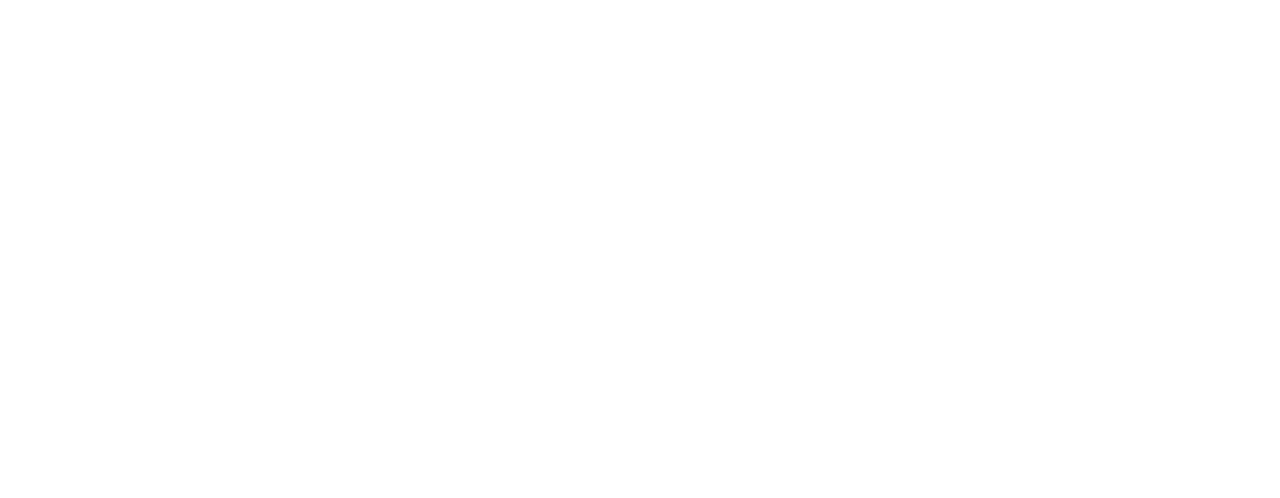
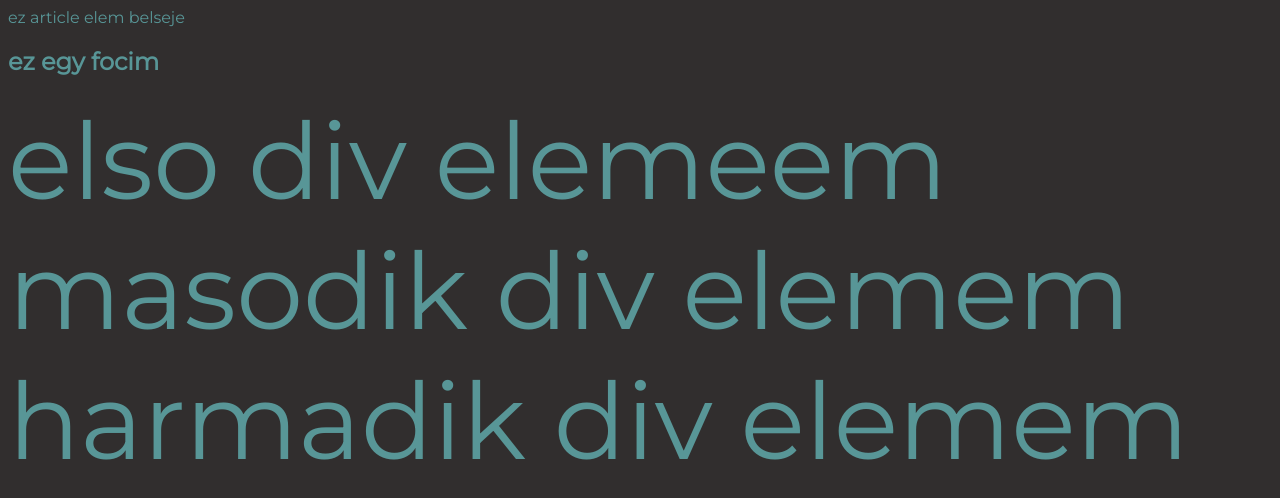
Before and after one commit to CserhatiLilla/W1-practices, a plain HTML site: page frontend/index.html in a window 1280 px wide. Drawn offline with Linux system fonts and the light colour scheme.

Commit message:
csutortoki munka

```diff
--- a/frontend/index.html
+++ b/frontend/index.html
@@ -4,9 +4,19 @@
 		<meta charset="UTF-8">
 		<meta http-equiv="X-UA-Compatible" content="IE=edge">
 		<meta name="viewport" content="width=device-width, initial-scale=1.0">
-	<title>This is FRONTEND</title>
+		<title>Document</title>
+		<link rel="preconnect" href="https://fonts.googleapis.com">
+		<link rel="preconnect" href="https://fonts.gstatic.com" crossorigin>
+		<link href="https://fonts.googleapis.com/css2?family=Montserrat:ital,wght@0,400;1,900&display=swap" rel="stylesheet">
+		<link rel="stylesheet" href="style.css">
 	</head>
 	<body>
-	<div id="root"></div>
+		<article>
+			ez article elem belseje
+			<h1 id="title">ez egy focim </h1>
+			<div> elso div elemeem </div>
+			<div> masodik div elemem </div>
+			<div> harmadik div elemem </div>
+		</article>
 	</body>
 	</html>
--- /dev/null
+++ b/frontend/style.css
@@ -0,0 +1,14 @@
+body{
+    background-color: rgb(49, 46, 46);
+    color: rgb(88, 150, 151);
+    font-family: 'Montserrat', sans-serif;
+}
+
+h1{
+    font-weight: 900;
+}
+
+div{
+    font-weight: 400;
+    font-size: 80pt;
+}
```
Lines whose indentation alone changed are shown as unchanged.
